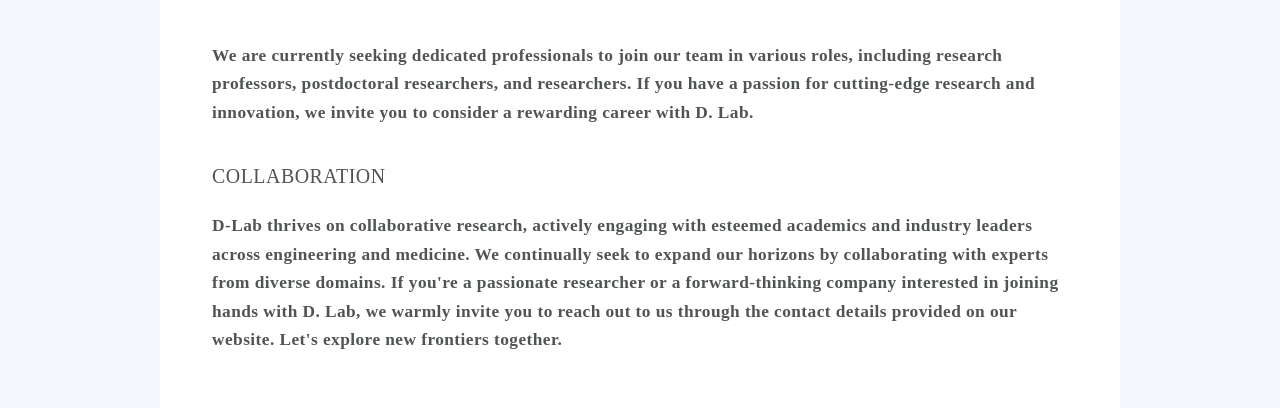
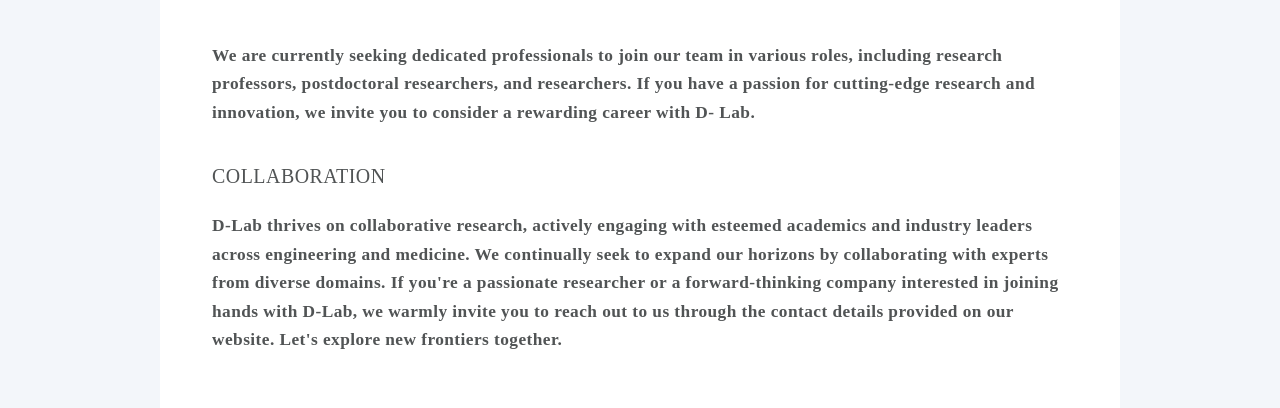
Before and after one commit to ydon1111/ydon1111.github.io, a Jekyll site: the page built from htmls/collaboration/contact.html, in a window 1280 px wide and 1400 px high, scrolled down 417 px. Shown: the part 154-562 px from the top of the window. Built offline with Jekyll 4.4.1, drawn with Linux system fonts in a browser that asks for light colours; nearby versions of some CDN libraries; some web fonts are replaced.

Commit message:
이름 수정

```diff
--- a/css/style.css
+++ b/css/style.css
@@ -1130,8 +1130,9 @@
 }
 
 #main.no-styles {
-	all: initial;  /* Reset all styles to their initial values */
-  }
+	all: initial;
+	/* Reset all styles to their initial values */
+}
 
 
 
@@ -1506,15 +1507,24 @@
 	padding-bottom: 2em;
 }
 
+
 .patent {
 	padding-right: 2em;
 	padding-bottom: 2em;
 }
 
+.paper .research-block {
+	font-size: 1.3em;
+}
+
+.patent .research-block {
+	font-size: 1.3em;
+
+}
+
 
 .paper a.paperclick {
 	color: #515455;
-	font-size: 0.9em;
 	text-decoration: none;
 	border: none;
 	text-align: justify;
@@ -1522,7 +1532,6 @@
 
 .paper a.paperclick:hover {
 	color: #F57C13;
-	font-size: 0.9em;
 	/* text-decoration: underline; */
 	/* text-decoration-style: dotted; */
 	border: none;
@@ -2592,6 +2601,6 @@
 	margin: 0 -30px;
 }
 
-.post-meta{
+.post-meta {
 	text-align: right;
 }
--- a/htmls/collaboration/contact.html
+++ b/htmls/collaboration/contact.html
@@ -22,7 +22,7 @@
                 Asan Medical Center, University of Ulsan College of Medicine.</p>
             <p>We are currently seeking dedicated professionals to join our team in various roles, including
                 research professors, postdoctoral researchers, and researchers. If you have a passion for
-                cutting-edge research and innovation, we invite you to consider a rewarding career with D.
+                cutting-edge research and innovation, we invite you to consider a rewarding career with D-
                 Lab.</p>
         </section>
 
@@ -34,7 +34,7 @@
                 esteemed academics and
                 industry leaders across engineering and medicine. We continually seek to expand our horizons
                 by collaborating with experts from diverse domains. If you're a passionate researcher or a
-                forward-thinking company interested in joining hands with D. Lab, we warmly invite you to
+                forward-thinking company interested in joining hands with D-Lab, we warmly invite you to
                 reach out to us through the contact details provided on our website. Let's explore new
                 frontiers together.
             </p>
```
Also changed, not shown: htmls/inside_the_lab/DHLAB@AMC.html (+2 -27 lines), htmls/research/PPG_analysis.html (+31 -24 lines).
